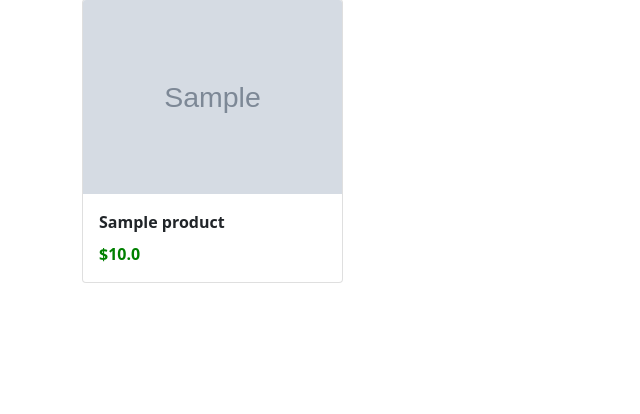
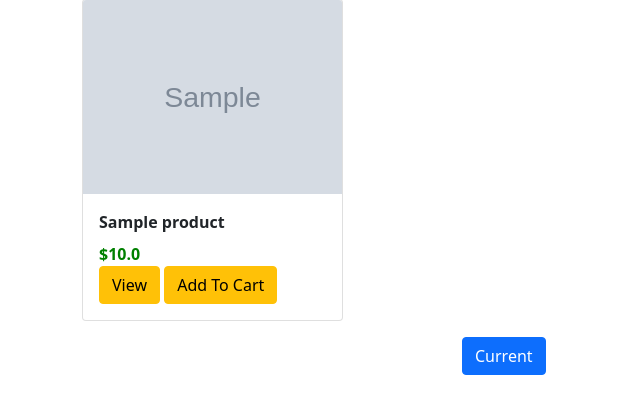
Before and after one commit to nixigg86/ecomsite-Django, a Django app: page / in a window 1280 px wide. Shown: the part 105-519 px from the top of the page, without its empty margins (0-640 px from the left). Run offline with Django 3.2, Linux system fonts and the light colour scheme; tables that the repository leaves empty hold one stand-in row (values such as "Sample post"); grey boxes marked "Sample" are stand-in pictures; some libraries are stand-ins or nearby versions.

Commit message:
Pagination functionality and product detail view were added

```diff
--- a/ecomsite/urls.py
+++ b/ecomsite/urls.py
@@ -20,4 +20,5 @@ from shop import views
 urlpatterns = [
     path('admin/', admin.site.urls),
     path('', views.index, name="index"),
+    path('<int:id>/', views.detail, name="detail"),
 ]
--- a/shop/templates/shop/index.html
+++ b/shop/templates/shop/index.html
@@ -36,10 +36,35 @@
           <div class="card-body">
             <div class="card-title">{{ product.title }}</div>
             <div class="card-text">${{ product.price }}</div>
+
+            <a href="/{{product.id}}" class="btn btn-warning">View</a>
+            <a class="btn btn-warning">Add To Cart</a>
           </div>
         </div>
       </div>
       {% endfor %}
+    </div>
+
+    <div class="row mt-3">
+      <div class="col-md-3 offset-md-4">
+        <ul class="pagination">
+          {% if product_objects.has_previous %}
+            <li class="page-item">
+              <a class="page-link" href="?page={{ product_objects.previous_page_number }}">Previous</a>
+            </li>
+          {% endif %}
+
+          <li class="page-item active">
+            <a class="page-link" href="?page={{ product_objects.number }}">Current</a>
+          </li>
+
+          {% if product_objects.has_next %}
+            <li class="page-item">
+              <a class="page-link" href="?page={{ product_objects.next_page_number }}">Next</a>
+            </li>
+          {% endif %}
+        </ul>
+      </div>
     </div>
   </div>
 
--- a/shop/views.py
+++ b/shop/views.py
@@ -1,14 +1,25 @@
 from django.shortcuts import render
 from .models import Products
+from django.core.paginator import Paginator
 # Create your views here.
 
 def index(request):
     product_objects = Products.objects.all()
 
+    # Search functionality
     item_name = request.GET.get('item_name')
     if item_name != '' and item_name is not None:
         product_objects = product_objects.filter(title__icontains=item_name)
 
+    # paginator functionality
+    paginator = Paginator(product_objects, 4)
+    page = request.GET.get('page')
+    product_objects = paginator.get_page(page)
+
     return render(request, 'shop/index.html', {
       "product_objects": product_objects
     })
+
+def detail(request, id):
+    product_object = Products.objects.get(id=id)
+    return render(request, 'shop/detail.html', {"product_object": product_object})
```
Also changed, not shown: shop/templates/shop/detail.html (added, +49 -0 lines).
